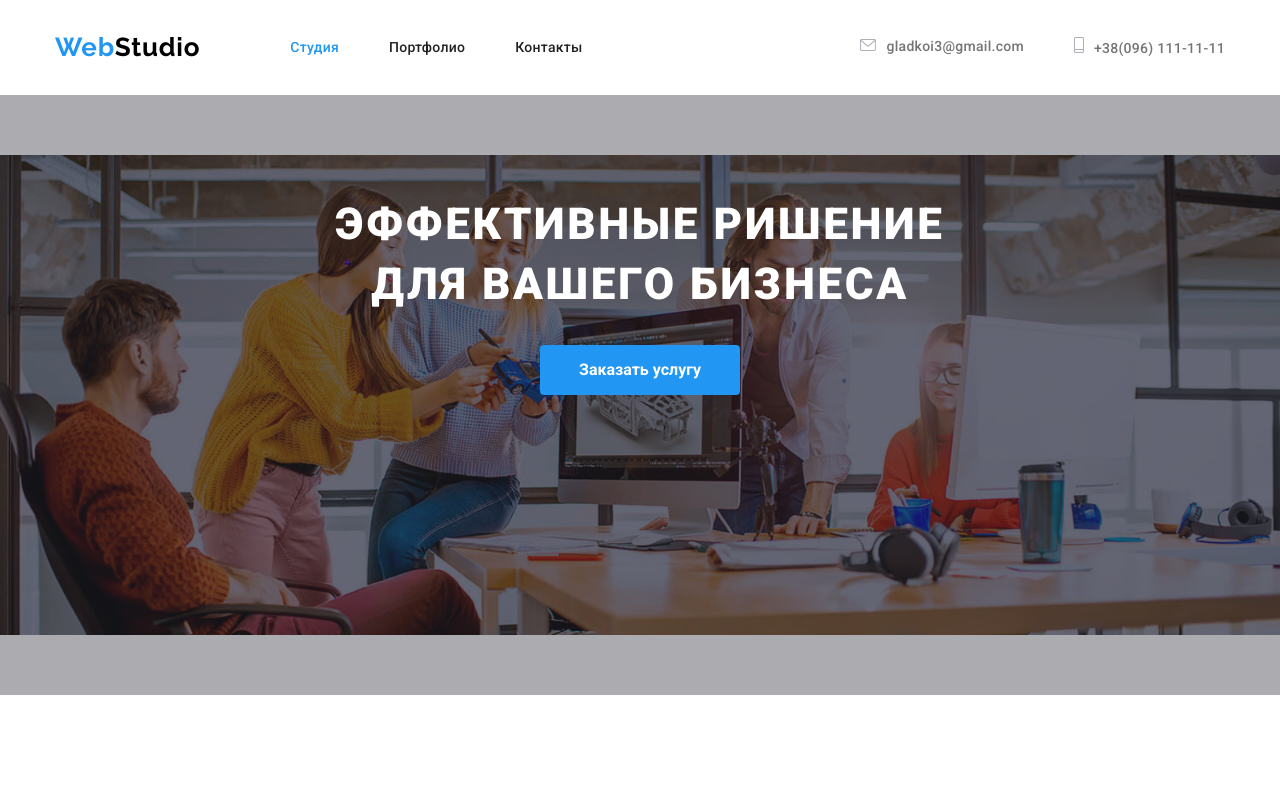
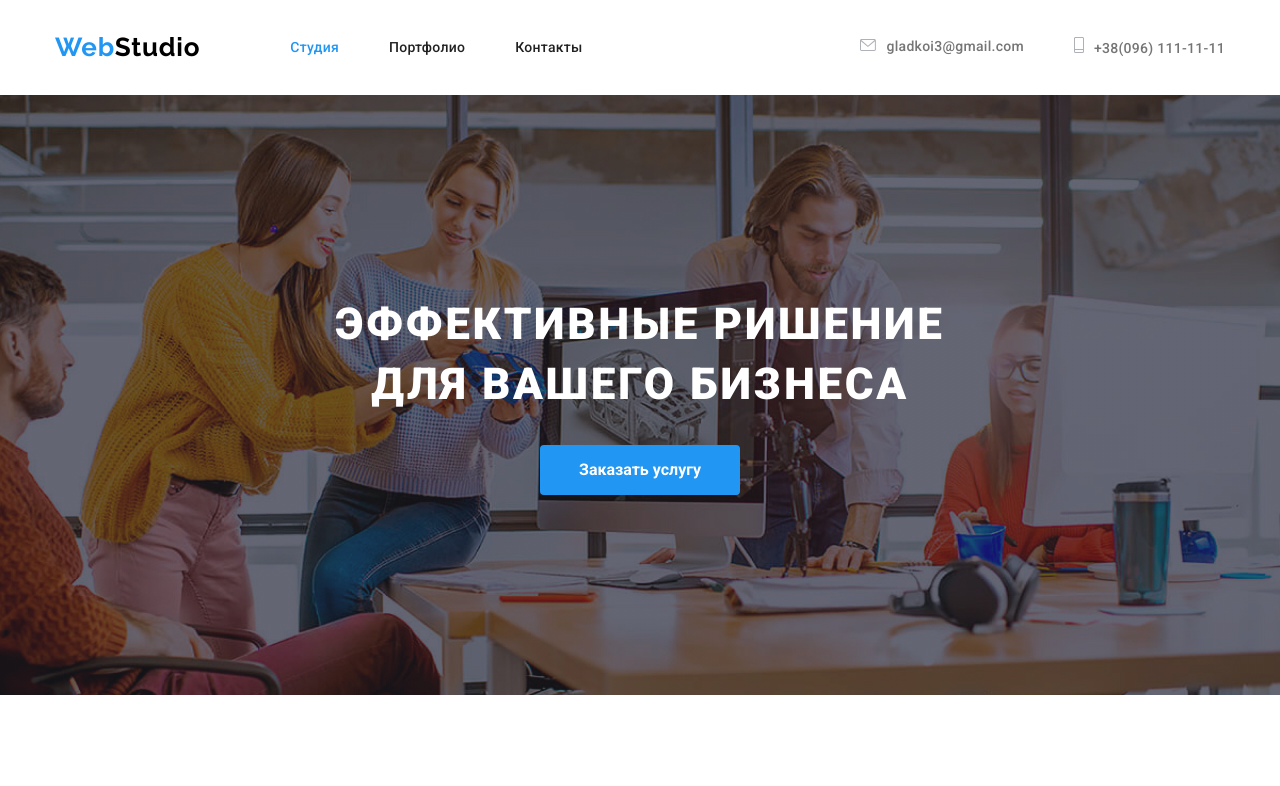
Before and after one commit to HladkyiGo/goit-markup-hw-04, a plain HTML site: page index.html in a window 1280 px wide. Shown: the top 786 px of the page. Drawn offline with nearby package versions, Linux system fonts and the light colour scheme.

Commit message:
Update css.css

```diff
--- a/css/css.css
+++ b/css/css.css
@@ -339,13 +339,13 @@ a {
   display: block;
   text-align: center;
   background-repeat: no-repeat;
-  background-size: contain;
+
   background-position: center;
   margin: auto;
   max-width: 1600px;
   height: 600px;
-  padding-top: 100px;
-  padding-bottom: 180px;
+  padding-top: 200px;
+  padding-bottom: 280px;
   background-image: linear-gradient(
       rgba(47, 48, 58, 0.4),
       rgba(47, 48, 58, 0.4)
```
